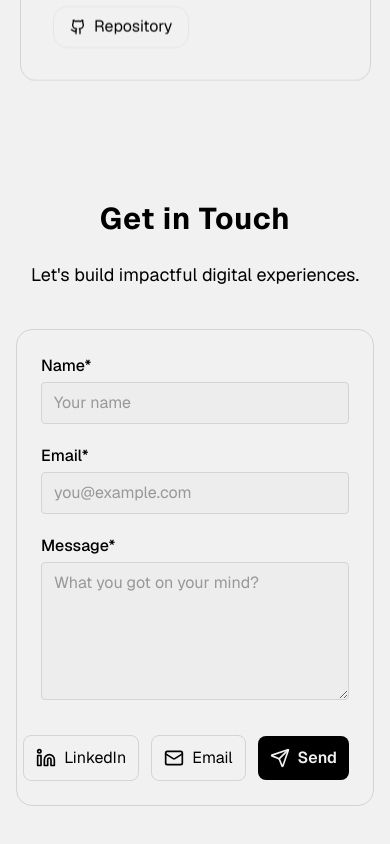
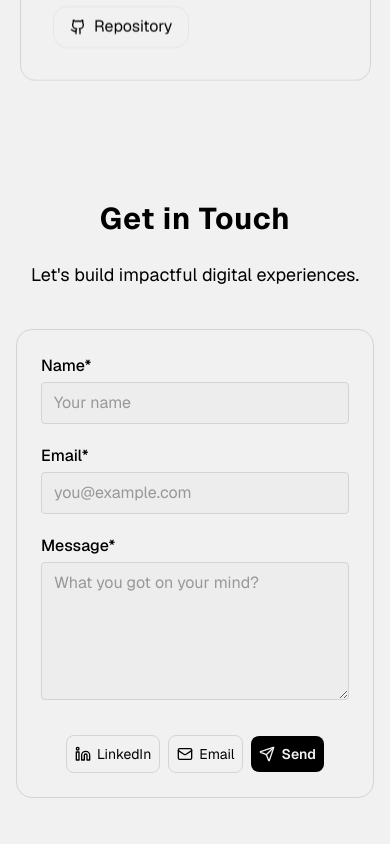
Before and after one commit to ChadProbert/chad-probert-portfolio, a Next.js app: page / in a window 390 px wide. Shown: the part 2662-3506 px from the top of the page. Built offline with nearby package versions, Linux system fonts and the light colour scheme.

Commit message:
Improved the mobile responsiveness of the contact form buttons

```diff
--- a/app/components/Contact.tsx
+++ b/app/components/Contact.tsx
@@ -138,28 +138,28 @@ export const Contact = () => {
             </div>
 
             <div className="flex flex-col space-y-4 pt-2">
-              <div className="flex items-center justify-end gap-3">
+              <div className="flex items-center justify-end gap-3 flex-wrap max-[500px]:justify-center max-[405px]:gap-2">
                 <a
                   href="https://www.linkedin.com/in/chad-probert-6421b321b/"
                   target="_blank"
                   rel="noreferrer"
-                  className="inline-flex items-center rounded-md border px-3 py-2.5 text-md transition hover:bg-foreground/5 border-neutral-300"
+                  className="inline-flex items-center rounded-md border px-3 py-2.5 text-md transition hover:bg-foreground/5 border-neutral-300 max-[405px]:px-2 max-[405px]:py-2 max-[405px]:text-sm"
                 >
-                  <Linkedin className="mr-2 h-5 w-5" /> LinkedIn
+                  <Linkedin className="mr-2 h-5 w-5 max-[405px]:mr-1.5 max-[405px]:h-4 max-[405px]:w-4" /> LinkedIn
                 </a>
                 <a
                   href="mailto:chadcprobert@gmail.com"
                   target="_blank"
                   rel="noreferrer"
-                  className="inline-flex items-center rounded-md border px-3 py-2.5 text-md transition hover:bg-foreground/5 border-neutral-300"
+                  className="inline-flex items-center rounded-md border px-3 py-2.5 text-md transition hover:bg-foreground/5 border-neutral-300 max-[405px]:px-2 max-[405px]:py-2 max-[405px]:text-sm"
                 >
-                  <Mail className="mr-2 h-5 w-5" /> Email
+                  <Mail className="mr-2 h-5 w-5 max-[405px]:mr-1.5 max-[405px]:h-4 max-[405px]:w-4" /> Email
                 </a>
                 <button
                   type="submit"
-                  className="cursor-pointer inline-flex items-center rounded-md bg-foreground px-3 py-2.5 text-md font-semibold text-background hover:opacity-90 transition-colours duration-400 border-neutral-300"
+                  className="cursor-pointer inline-flex items-center rounded-md bg-foreground px-3 py-2.5 text-md font-semibold text-background hover:opacity-90 transition-colours duration-400 border-neutral-300 max-[405px]:px-2 max-[405px]:py-2 max-[405px]:text-sm"
                 >
-                  <Send className="mr-2 h-5 w-5" />{" "}
+                  <Send className="mr-2 h-5 w-5 max-[405px]:mr-1.5 max-[405px]:h-4 max-[405px]:w-4" />{" "}
                   {loading ? "Sending..." : "Send"}
                 </button>
               </div>
```
